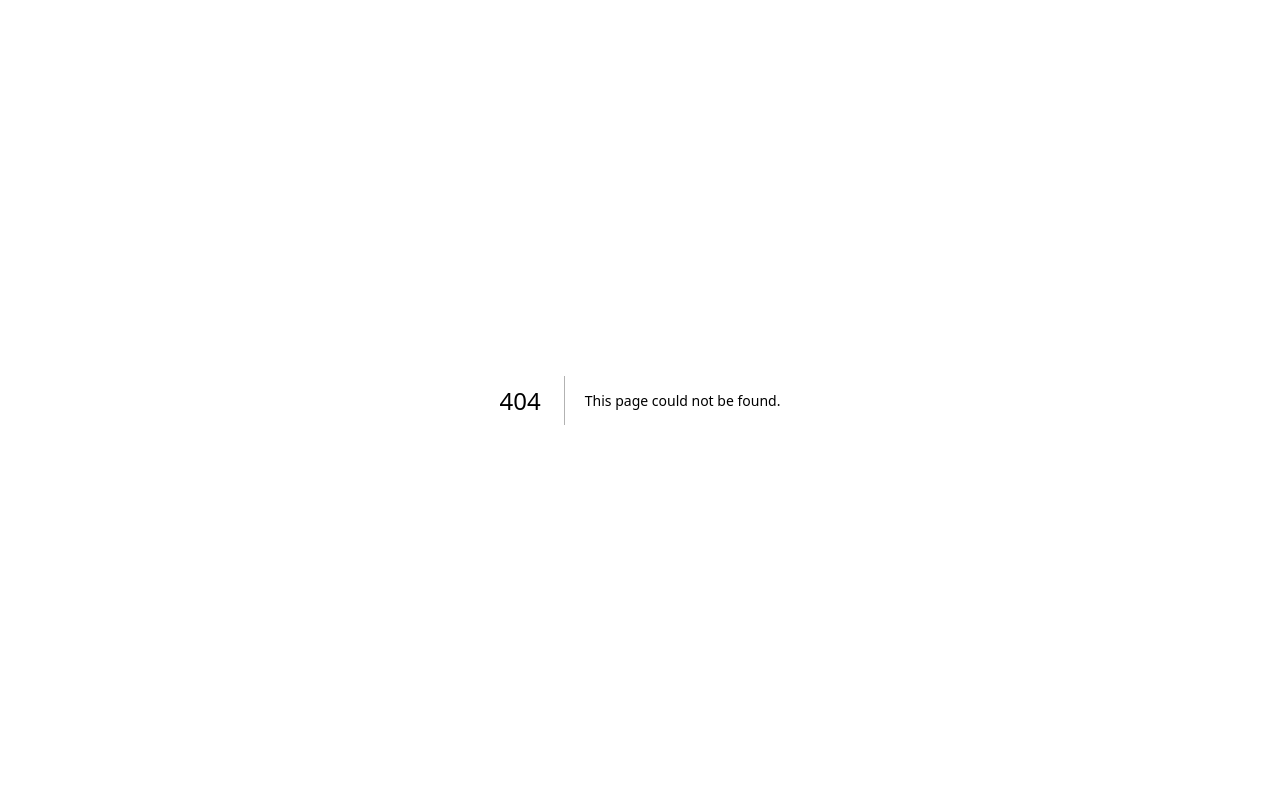
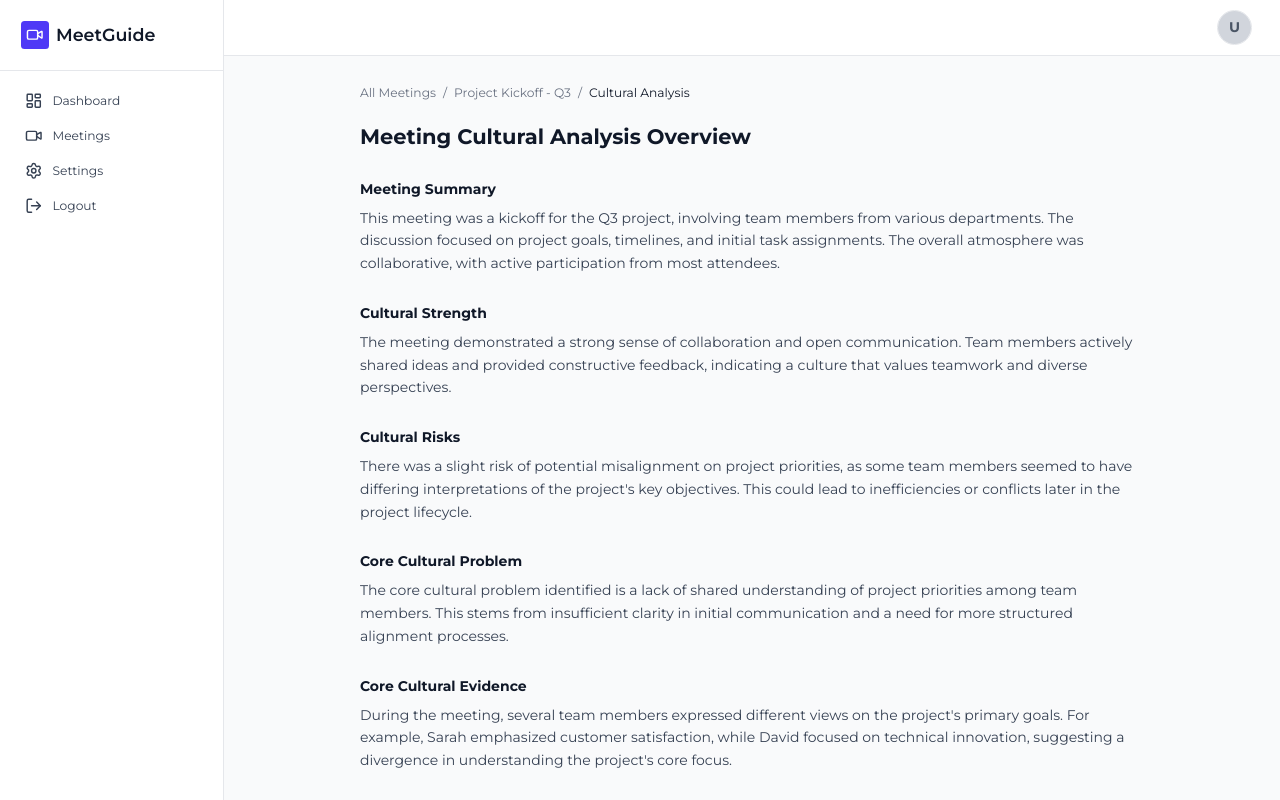
Before and after one commit to AkilaIshanMeegoda/meet-guide, a Next.js app in the folder meet-guide-app/: page /management/meetings/1/cultural-analysis in a window 1280 px wide. Before the commit this address had no page. Built offline with nearby package versions, Linux system fonts and the light colour scheme.

Commit message:
Add meeting cultural analysis page and link it from the meeting details overview.

```diff
--- /dev/null
+++ b/meet-guide-app/app/(dashboard)/management/meetings/[id]/cultural-analysis/page.tsx
@@ -0,0 +1,102 @@
+import Link from 'next/link';
+import React from 'react';
+
+interface PageProps {
+    params: Promise<{ id: string }>;
+}
+
+export default function CulturalAnalysisPage({ params }: PageProps) {
+    const resolvedParams = React.use(params);
+    const id = resolvedParams.id;
+
+    return (
+        <div className="max-w-4xl mx-auto">
+            <div className="text-sm text-gray-500 mb-6 flex items-center">
+                <Link href="/management/meetings" className="hover:text-gray-900 transition-colors">
+                    All Meetings
+                </Link>
+                <span className="mx-2">/</span>
+                <Link href={`/management/meetings/${id}`} className="hover:text-gray-900 transition-colors">
+                    Project Kickoff - Q3
+                </Link>
+                <span className="mx-2">/</span>
+                <span className="text-gray-900 font-medium">Cultural Analysis</span>
+            </div>
+
+            <h1 className="text-2xl font-bold text-gray-900 mb-8">Meeting Cultural Analysis Overview</h1>
+
+            <div className="space-y-8 text-gray-700">
+                <section>
+                    <h2 className="text-base font-bold text-gray-900 mb-2">Meeting Summary</h2>
+                    <p className="leading-relaxed">
+                        This meeting was a kickoff for the Q3 project, involving team members from various departments. The discussion focused on
+                        project goals, timelines, and initial task assignments. The overall atmosphere was collaborative, with active participation from
+                        most attendees.
+                    </p>
+                </section>
+
+                <section>
+                    <h2 className="text-base font-bold text-gray-900 mb-2">Cultural Strength</h2>
+                    <p className="leading-relaxed">
+                        The meeting demonstrated a strong sense of collaboration and open communication. Team members actively shared ideas
+                        and provided constructive feedback, indicating a culture that values teamwork and diverse perspectives.
+                    </p>
+                </section>
+
+                <section>
+                    <h2 className="text-base font-bold text-gray-900 mb-2">Cultural Risks</h2>
+                    <p className="leading-relaxed">
+                        There was a slight risk of potential misalignment on project priorities, as some team members seemed to have differing
+                        interpretations of the project's key objectives. This could lead to inefficiencies or conflicts later in the project lifecycle.
+                    </p>
+                </section>
+
+                <section>
+                    <h2 className="text-base font-bold text-gray-900 mb-2">Core Cultural Problem</h2>
+                    <p className="leading-relaxed">
+                        The core cultural problem identified is a lack of shared understanding of project priorities among team members. This stems
+                        from insufficient clarity in initial communication and a need for more structured alignment processes.
+                    </p>
+                </section>
+
+                <section>
+                    <h2 className="text-base font-bold text-gray-900 mb-2">Core Cultural Evidence</h2>
+                    <p className="leading-relaxed">
+                        During the meeting, several team members expressed different views on the project's primary goals. For example, Sarah
+                        emphasized customer satisfaction, while David focused on technical innovation, suggesting a divergence in understanding
+                        the project's core focus.
+                    </p>
+                </section>
+
+                <section>
+                    <h2 className="text-base font-bold text-gray-900 mb-2">Problem Chain Explanation</h2>
+                    <p className="leading-relaxed">
+                        The lack of shared understanding of project priorities can lead to misaligned efforts, where team members work towards
+                        different objectives. This can result in wasted resources, delays, and ultimately, a project that fails to meet its intended goals.
+                        The root cause appears to be inadequate initial communication and a lack of structured alignment processes to ensure
+                        everyone is on the same page.
+                    </p>
+                </section>
+
+                <section>
+                    <h2 className="text-base font-bold text-gray-900 mb-2">Recommendation for Management</h2>
+                    <p className="leading-relaxed">
+                        Management should implement clearer communication strategies for project kickoffs, including detailed project briefs and
+                        facilitated alignment workshops. These workshops should focus on defining project goals, clarifying roles and responsibilities,
+                        and establishing a shared understanding of success metrics. Regular check-ins and feedback sessions should also be
+                        incorporated to monitor alignment and address any emerging discrepancies.
+                    </p>
+                </section>
+
+                <section>
+                    <h2 className="text-base font-bold text-gray-900 mb-2">Evidence Notes</h2>
+                    <p className="leading-relaxed">
+                        Meeting transcripts and participant feedback indicate a pattern of differing interpretations of project priorities. Specifically,
+                        comments from Sarah and David highlight the need for clearer communication and alignment. Further analysis of team
+                        interactions and project deliverables could provide additional insights into this issue.
+                    </p>
+                </section>
+            </div>
+        </div>
+    );
+}
--- a/meet-guide-app/app/(dashboard)/management/meetings/[id]/page.tsx
+++ b/meet-guide-app/app/(dashboard)/management/meetings/[id]/page.tsx
@@ -9,7 +9,7 @@ interface PageProps {
     params: Promise<{ id: string }>;
 }
 
-export default function ManagementMeetingDetailsPage ({ params }: PageProps) {
+export default function ManagementMeetingDetailsPage({ params }: PageProps) {
     const resolvedParams = React.use(params);
     const id = resolvedParams.id;
 
@@ -18,7 +18,7 @@ export default function ManagementMeetingDetailsPage ({ params }: PageProps) {
             title: "Meeting Culture Analysis",
             description: "Analyze meeting dynamics with an effectiveness score...",
             image: "/meeting_effectiveness.png",
-            href: "#"
+            href: `/management/meetings/${id}/cultural-analysis`
         },
     ];
 
```
